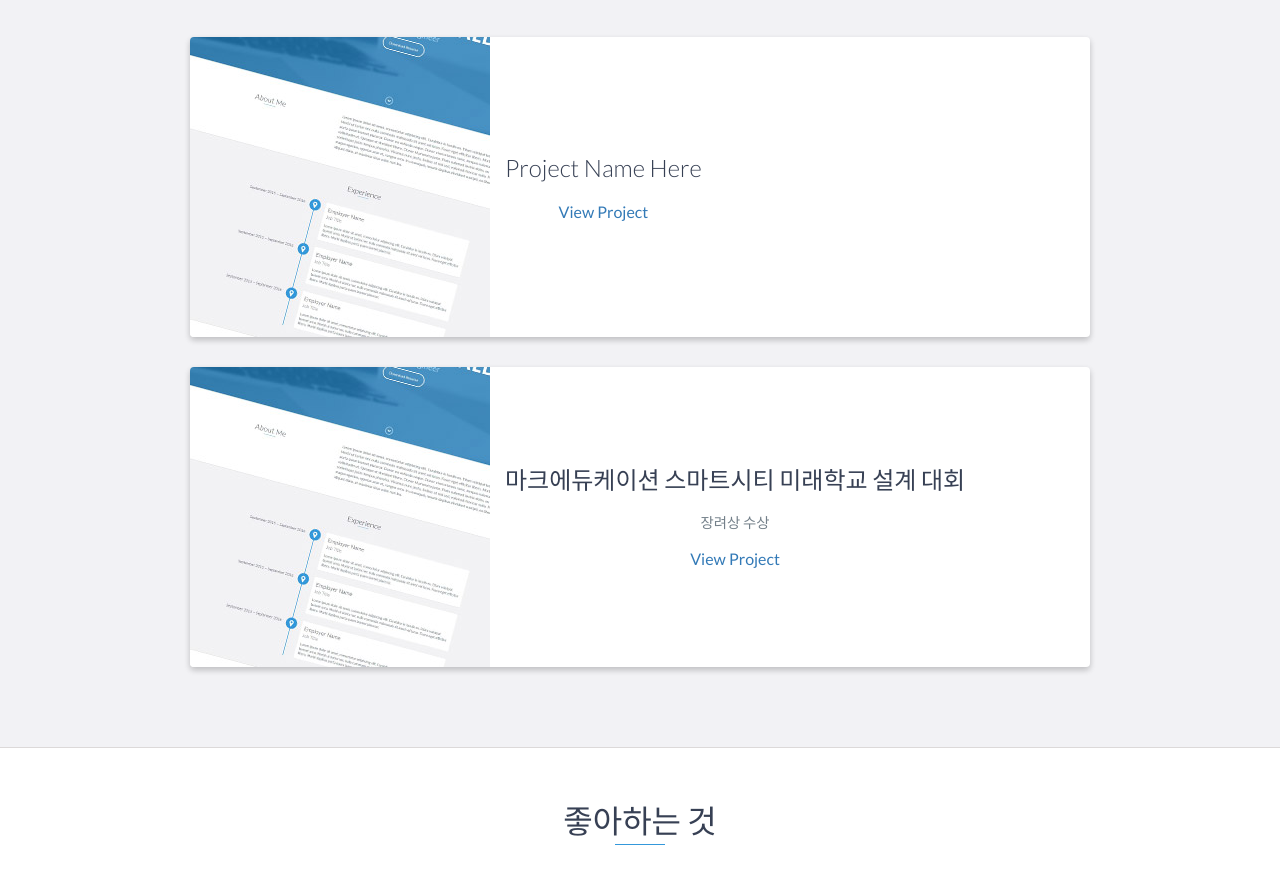
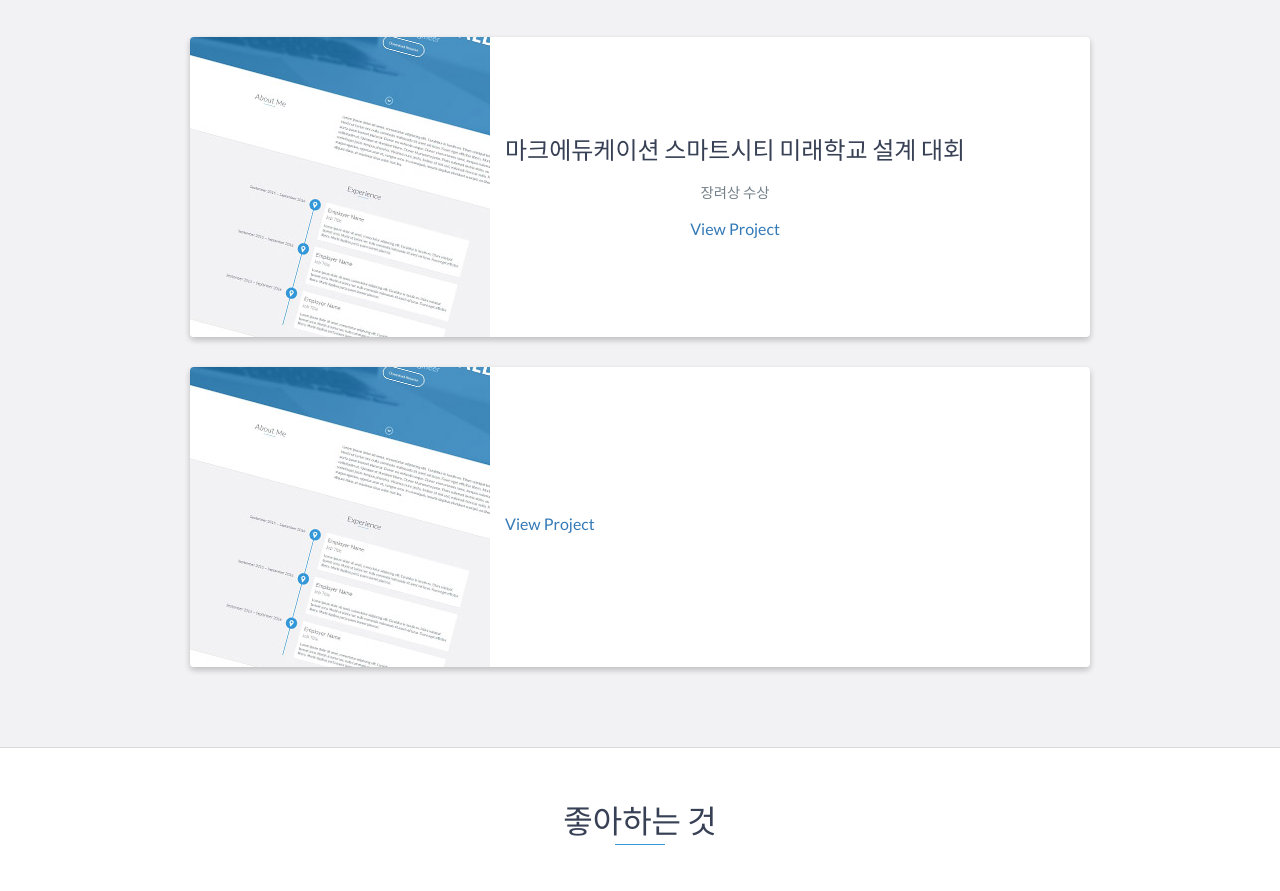
Before and after one commit to jjtMonster/jjtMonster.github.io, a website: page index.html in a window 1280 px wide. Shown: the part 2440-3331 px from the top of the page. Drawn offline with nearby package versions, Linux system fonts and the light colour scheme.

Commit message:
portfolio

```diff
--- a/index.html
+++ b/index.html
@@ -160,9 +160,9 @@
                     </div>
                     <!-- End .project-image -->
                     <div class="project-info">
-                        <h3>Project Name Here</h3>
+                        <h3>마크에듀케이션 스마트시티 미래학교 설계 대회</h3>
                         <p>
-
+                            장려상 수상
                         </p>
                         <a href="#">View Project</a>
                     </div>
@@ -176,9 +176,9 @@
                     </div>
                     <!-- End .project-image -->
                     <div class="project-info">
-                        <h3>마크에듀케이션 스마트시티 미래학교 설계 대회 </h3>
+                        <h3> </h3>
                         <p>
-                            장려상 수상
+
                         </p>
                         <a href="#">View Project</a>
                     </div>
```
